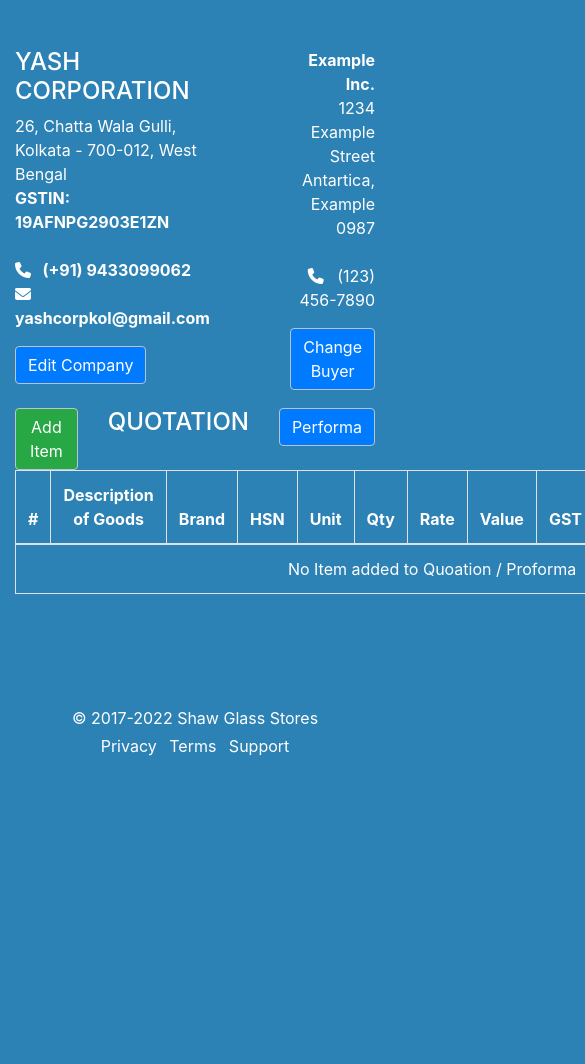
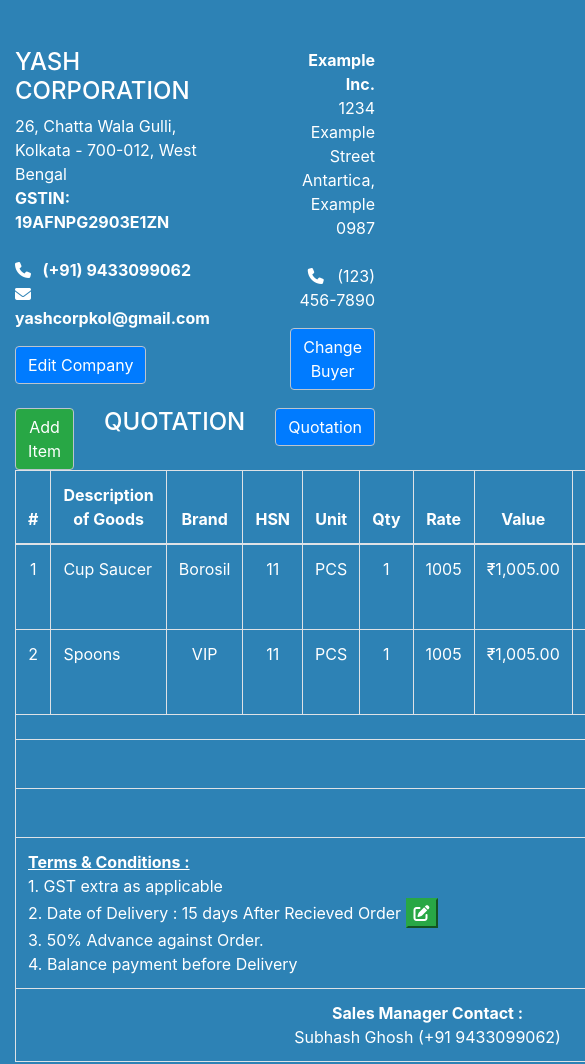
Before and after one commit to dhruvrajgupta/quotation, a plain HTML site: page index.html in a window 390 px wide. Shown: the top 1064 px of the page, 585 px wide, since content can reach past the window. Before the commit the page ends 844 px from the top, so only its background shows below. Drawn offline with Linux system fonts and the light colour scheme.

Commit message:
Proforma hide/show

```diff
--- a/edit_delivery_date_modal.html
+++ b/edit_delivery_date_modal.html
@@ -33,7 +33,7 @@
         eleDDModal = $('#editDeliveryDate');
 
         eleDDModal.modal('show');
-        delivery_date_info = $("#delivery_date").html().trim();
+        delivery_date_info = $("#delivery_date").text().trim();
         $("#edit-dd").val(delivery_date_info);
 
         $("#modifyDeliveryDate").click(function(){
--- a/quotation_table.html
+++ b/quotation_table.html
@@ -3,37 +3,39 @@
         <button type="button" class="btn btn-success" data-toggle="modal" data-target="#addItemModal">Add Item</button>
     </div>
     <div class="col">
-        <h4 class="text-center">QUOTATION</h4><br/>
+        <h4 class="text-center" id="quotation_proforma">QUOTATION</h4><br/>
     </div>
     <div class="col text-right">
-        <button type="button" class="btn btn-primary" data-bs-toggle="modal" data-bs-target="#addItemModal">Performa</button>
+        <button type="button" class="btn btn-primary" id="btnQP">Quotation</button>
     </div>
 </div>
 <div class="row">
     <div class="col">
         <table id="item_list_table" class="table table-bordered text-center">
-            <thead>
-                <tr>
-                    <th scope="col">#</th>
-                    <th scope="col" class=""text-left"">Description of Goods</th>
-                    <th scope="col">Brand</th>
-                    <th scope="col">HSN</th>
-                    <th scope="col">Unit</th>
-                    <th scope="col">Qty</th>
-                    <th scope="col">Rate</th>
-                    <th scope="col">Value</th>
-                    <th scope="col">GST</th>
-                    <th scope="col">Tax</th>
-                    <th scope="col">Amount<br/>(Value+GST)</th>
-                    <th scope="col">Action</th>
-                </tr>
-            </thead>
-
-            <tbody>
-                <tr>
-                    <td colspan="12">No Item added to Quoation / Proforma</td>
-                </tr>
-            </tbody>
         </table>
     </div>
 </div>
+
+<script>
+    createTable();
+
+    $(document).on('click', '#btnQP', function(){
+
+        btnName = $(this).text();
+
+        if (btnName == "Quotation"){
+            btnName = "Proforma";
+            $(this).text(btnName);
+            $("#quotation_proforma").text(btnName.toUpperCase());
+            createTable();
+            // $("#item_list_table td:nth-child(6), th:nth-child(6)").hide();
+        } else {
+            btnName = "Quotation";
+            $(this).text(btnName);
+            $("#quotation_proforma").text(btnName.toUpperCase());
+            createTable();
+            // $("#item_list_table td:nth-child(6), th:nth-child(6)").show();
+        }
+
+    });
+</script>
--- a/src/js/logics.js
+++ b/src/js/logics.js
@@ -50,9 +50,11 @@ function calculate_amounts(qty, rate, gst){
 }
 
 function createTable(){
-    eleTableBody = $("#item_list_table tbody");
+    eleTableBody = $("#item_list_table");
 
     eleTableBody.html('');
+
+    eleTableBody.append(renderTableHead());
 
     for (var i=0; i<items_list.length; i++){
         eleTableBody.append(renderItemRow(i, items_list[i]));
@@ -67,17 +69,24 @@ function createTable(){
         total_item_total_amount += item["item_total_amount"];
     }
 
+        let colspan_count = 0;
+        if ($("#btnQP").text() == "Quotation"){
+            colspan_count = 12;
+        } else {
+            colspan_count = 11;
+        }
+
     total_rows = `` +
         `<tr>
-            <td colspan="12"></td>
+            <td colspan="${colspan_count}"></td>
         </tr>
         <tr>
-            <td class="text-right" colspan="10"><b>Total Tax:</b></td>
+            <td class="text-right" colspan="${colspan_count-2}"><b>Total Tax:</b></td>
             <td><b>${toIndianCurrency(total_tax_amount)}</b></td>
             <td></td>
         </tr>
         <tr>
-            <td class="text-right" colspan="10"><b>Total Amount:</b></td>
+            <td class="text-right" colspan="${colspan_count-2}"><b>Total Amount:</b></td>
             <td><b>${toIndianCurrency(total_item_total_amount)}</b></td>
             <td></td>
         </tr>`;
@@ -93,8 +102,12 @@ function renderItemRow(index, item){
             <td class="text-left">${item["description"]}</td>
             <td>${item["brand"]}</td>
             <td>${item["hsn"]}</td>
-            <td>${item["unit"]}</td>
-            <td>${item["qty"]}</td>
+            <td>${item["unit"]}</td>`
+
+    if ($("#btnQP").text() == "Quotation"){
+        render += `<td>${item["qty"]}</td>`
+    }
+        render += `
             <td>${toIndianCurrency(item["rate"])}</td>
             <td>${toIndianCurrency(item["value"])}</td>
             <td>${item["gst"]*100} %</td>
@@ -110,9 +123,16 @@ function renderItemRow(index, item){
 }
 
 function quotationFooter(){
+    let colspan_count = 0;
+    if ($("#btnQP").text() == "Quotation"){
+        colspan_count = 11;
+    } else {
+        colspan_count = 10;
+    }
+
     footer_rows = `` +
         `<tr>
-            <td class="text-left" colspan="11">
+            <td class="text-left" colspan="${colspan_count}">
                 <u><b>Terms & Conditions&nbsp;:</b></u><br/>
                 1. GST extra as applicable<br/>
                 <span id="delivery_date">
@@ -127,7 +147,7 @@ function quotationFooter(){
             <td></td>
         </tr>
         <tr>
-            <td colspan="11">
+            <td colspan="${colspan_count}">
                 <b>Sales Manager Contact&nbsp:</b><br/>
                 Subhash Ghosh (+91 9433099062)
             </td>
@@ -135,3 +155,30 @@ function quotationFooter(){
 
     return footer_rows;
 }
+
+function renderTableHead(){
+    var table_head = `` +
+        `<thead>
+            <tr>
+                <th scope="col">#</th>
+                <th scope="col" class=""text-left"">Description of Goods</th>
+                <th scope="col">Brand</th>
+                <th scope="col">HSN</th>
+                <th scope="col">Unit</th>`
+
+    if ($("#btnQP").text() == "Quotation"){
+        table_head += `<th scope="col">Qty</th>`
+    }
+
+        table_head += `` +
+                `<th scope="col">Rate</th>
+                <th scope="col">Value</th>
+                <th scope="col">GST</th>
+                <th scope="col">Tax</th>
+                <th scope="col">Amount<br/>(Value+GST)</th>
+                <th scope="col">Action</th>
+            </tr>
+        </thead>`
+
+    return table_head;
+}
```
